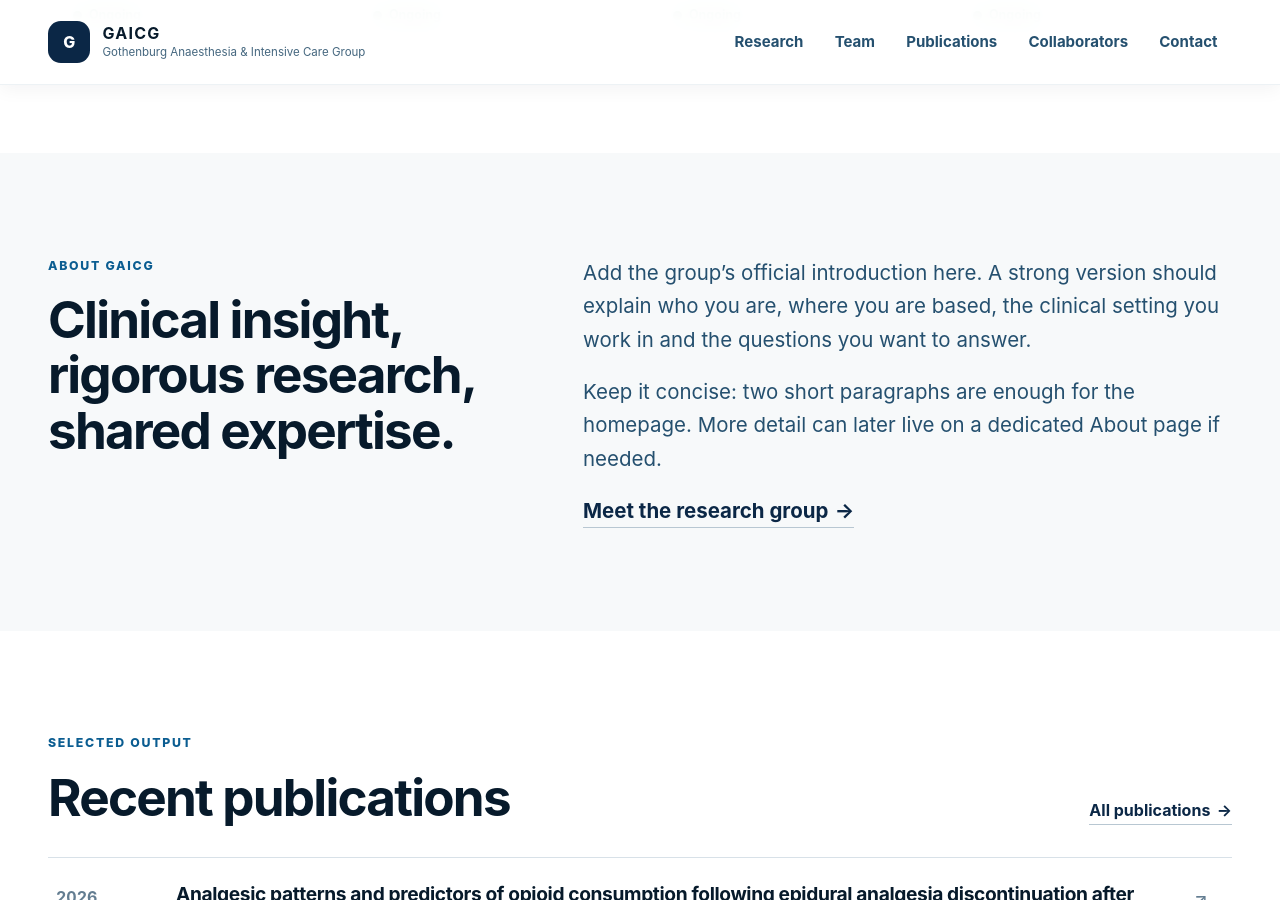
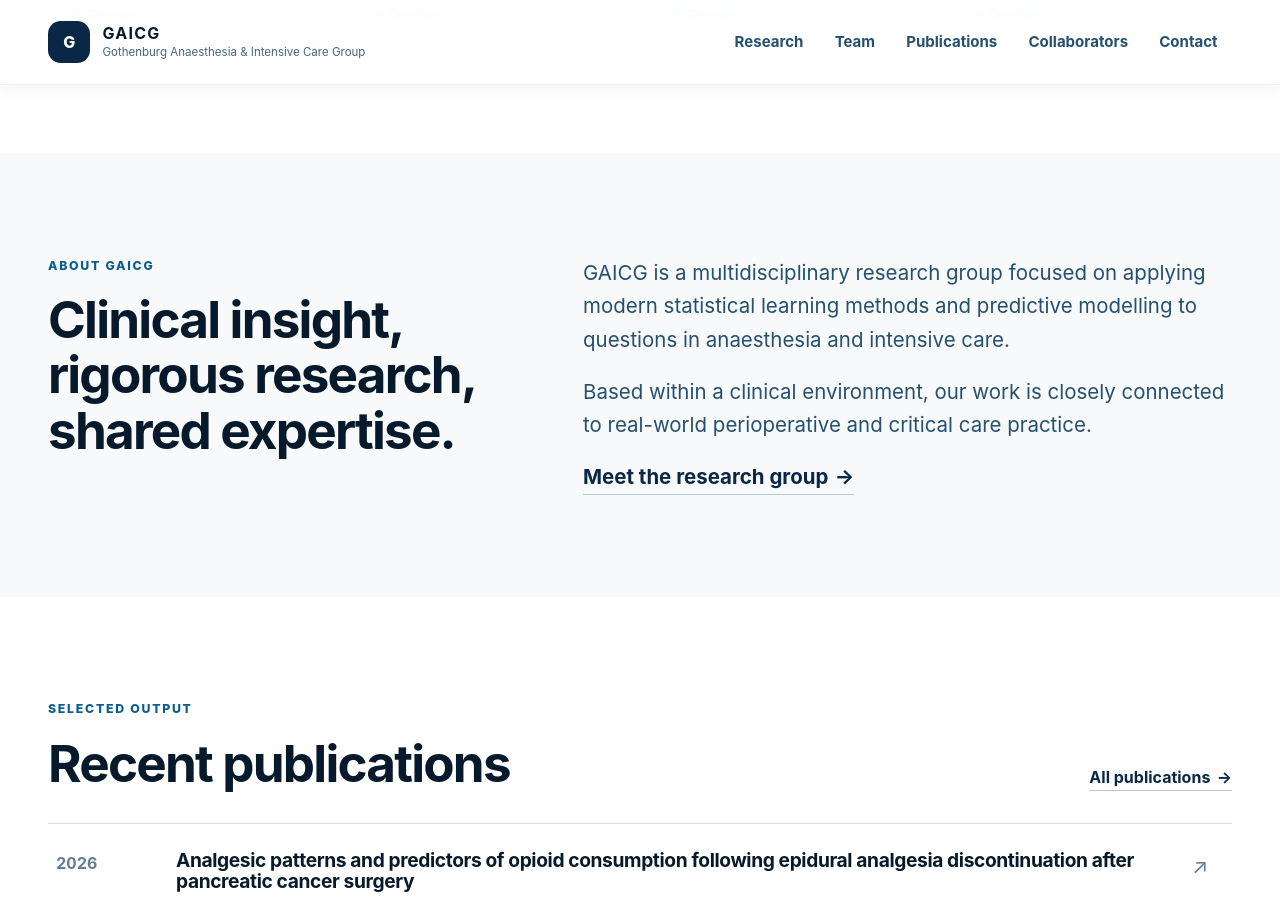
Before and after one commit to gaicg/gaicg, a Jekyll site: the page built from index.html, in a window 1280 px wide and 900 px high, scrolled down 1529 px. Built offline with Jekyll 4.4.1, drawn with Linux system fonts in a browser that asks for light colours.

Commit message:
Update index.html

```diff
--- a/index.html
+++ b/index.html
@@ -64,8 +64,8 @@ body_class: "home"
       <h2 id="about-heading">Clinical insight, rigorous research, shared expertise.</h2>
     </div>
     <div class="prose-large reveal">
-      <p>Add the group’s official introduction here. A strong version should explain who you are, where you are based, the clinical setting you work in and the questions you want to answer.</p>
-      <p>Keep it concise: two short paragraphs are enough for the homepage. More detail can later live on a dedicated About page if needed.</p>
+      <p>GAICG is a multidisciplinary research group focused on applying modern statistical learning methods and predictive modelling to questions in anaesthesia and intensive care.</p>
+      <p>Based within a clinical environment, our work is closely connected to real-world perioperative and critical care practice.</p>
       <a class="text-link" href="{{ '/members/' | relative_url }}">Meet the research group <span aria-hidden="true">→</span></a>
     </div>
   </div>
```
